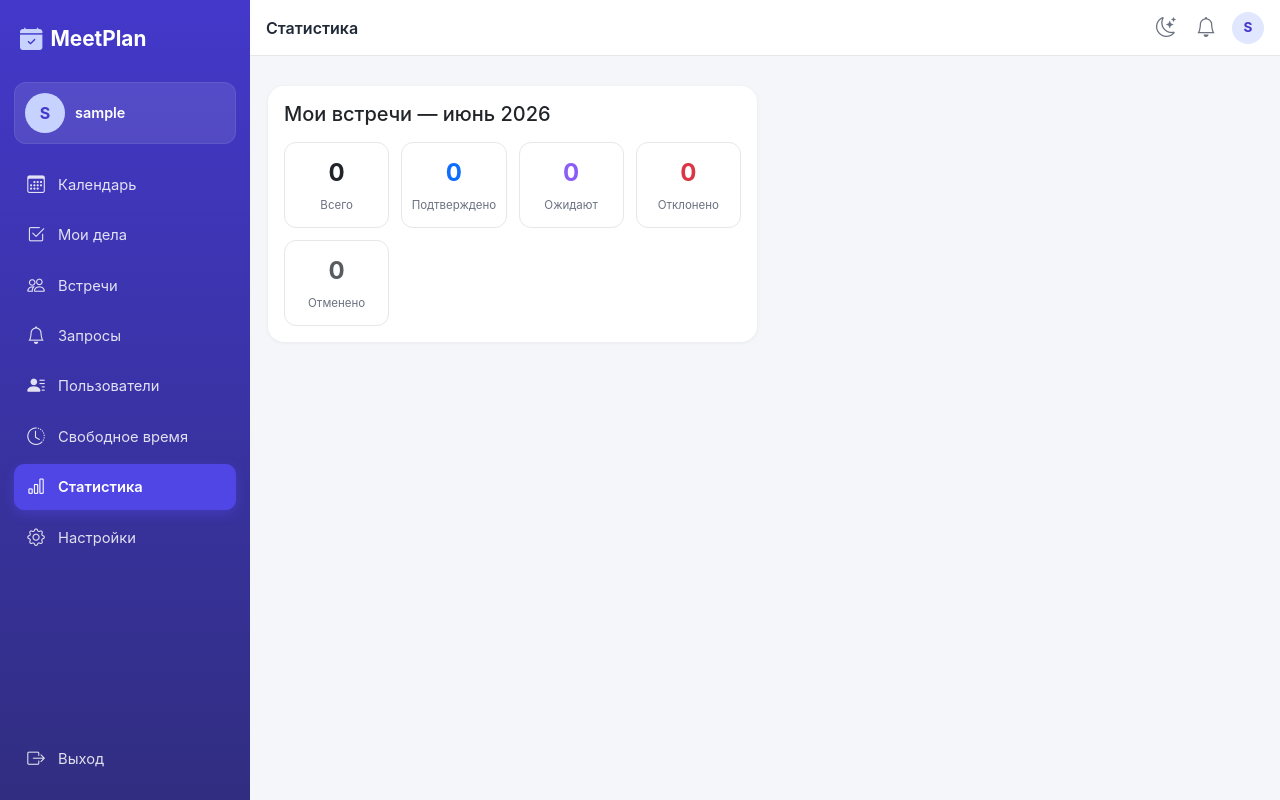
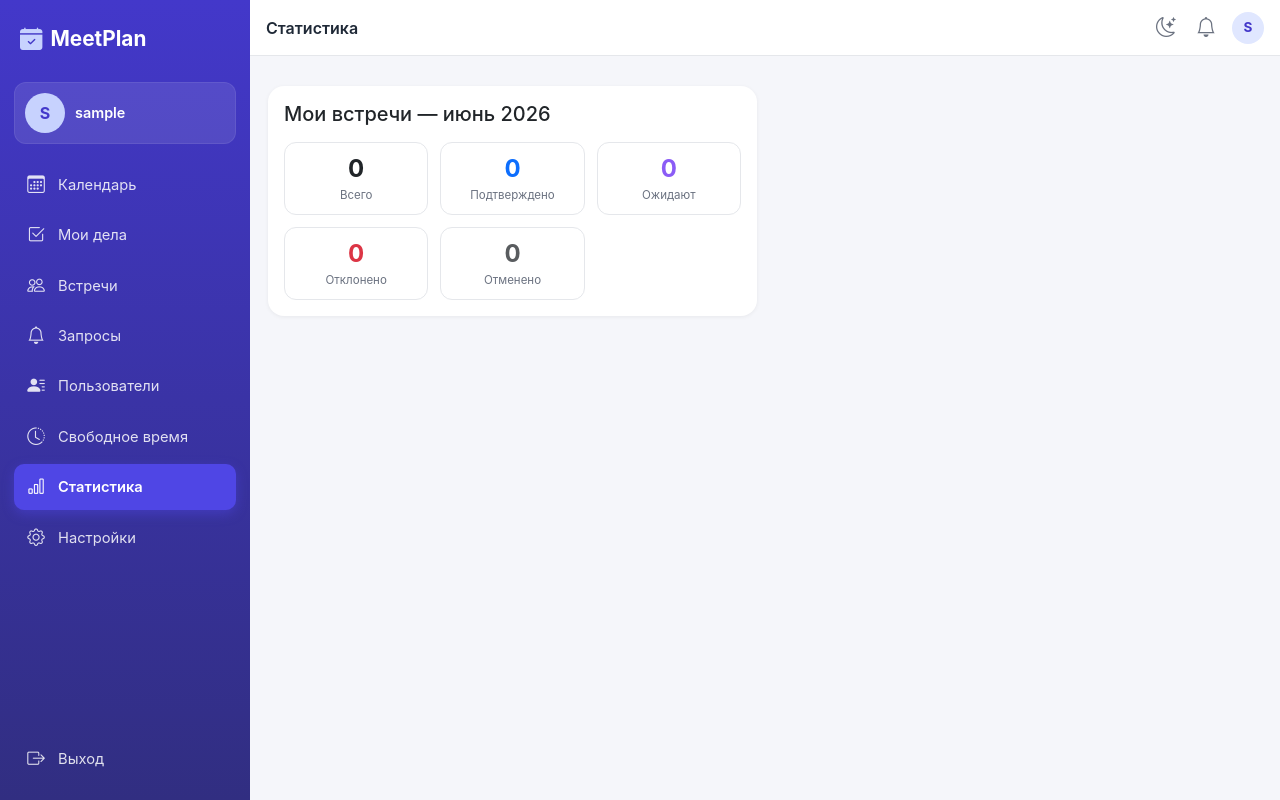
Before and after one commit to ipv4me/meetplan, a Flask app: page /stats in a window 1280 px wide. Run offline with Flask 3, Linux system fonts and the light colour scheme; the visitor is signed in with stand-in values (Sample User, id 1); data that the repository does not hold is empty; some libraries are stand-ins or nearby versions.

Commit message:
Fix statistics page layout on desktop.
Widen stat metric cells and use container queries so labels like «Подтверждено» no longer break awkwardly in side-by-side panels.

Co-authored-by: Cursor <cursoragent@cursor.com>

```diff
--- a/app/static/css/style.css
+++ b/app/static/css/style.css
@@ -420,10 +420,31 @@ img.avatar { object-fit: cover; }
 [data-bs-theme="dark"] .st-cancelled { background: #374151; color: #e5e7eb; }
 [data-bs-theme="dark"] .st-task { background: #14532d; color: #bbf7d0; }
 
-.stat-grid { display: grid; grid-template-columns: repeat(auto-fit, minmax(90px, 1fr)); gap: 12px; }
-.stat-item { text-align: center; padding: 12px 8px; border: 1px solid var(--border); border-radius: 12px; }
-.stat-num { display: block; font-size: 1.5rem; font-weight: 700; }
-.stat-label { font-size: .72rem; color: var(--muted); }
+.stat-panel { container-type: inline-size; }
+
+.stat-grid { display: grid; grid-template-columns: repeat(auto-fit, minmax(120px, 1fr)); gap: 12px; }
+.stat-grid-metrics { grid-template-columns: repeat(auto-fit, minmax(120px, 1fr)); }
+
+@container (min-width: 640px) {
+  .stat-panel .stat-grid-metrics { grid-template-columns: repeat(5, minmax(0, 1fr)); }
+}
+
+.stat-item {
+  text-align: center;
+  padding: 12px 10px;
+  border: 1px solid var(--border);
+  border-radius: 12px;
+  min-width: 0;
+}
+.stat-num { display: block; font-size: 1.5rem; font-weight: 700; line-height: 1.2; }
+.stat-label {
+  display: block;
+  margin-top: 4px;
+  font-size: .72rem;
+  color: var(--muted);
+  line-height: 1.25;
+  text-wrap: balance;
+}
 
 .free-slots { display: flex; flex-direction: column; gap: 8px; }
 .free-slot-item {
--- a/app/templates/stats.html
+++ b/app/templates/stats.html
@@ -3,11 +3,11 @@
 {% block topbar_title %}Статистика{% endblock %}
 {% block content %}
 <div class="row g-3">
-  <div class="col-md-6">
-    <div class="card content-card h-100">
+  <div class="col-12 col-lg-6">
+    <div class="card content-card stat-panel h-100">
       <div class="card-body">
         <h5 class="mb-3">Мои встречи — {{ month_label }}</h5>
-        <div class="stat-grid">
+        <div class="stat-grid stat-grid-metrics">
           <div class="stat-item"><span class="stat-num">{{ my_counts.total }}</span><span class="stat-label">Всего</span></div>
           <div class="stat-item"><span class="stat-num text-primary">{{ my_counts.confirmed }}</span><span class="stat-label">Подтверждено</span></div>
           <div class="stat-item"><span class="stat-num" style="color:#8b5cf6">{{ my_counts.pending }}</span><span class="stat-label">Ожидают</span></div>
@@ -18,12 +18,12 @@
     </div>
   </div>
   {% if org_counts %}
-  <div class="col-md-6">
-    <div class="card content-card h-100">
+  <div class="col-12 col-lg-6">
+    <div class="card content-card stat-panel h-100">
       <div class="card-body">
         <h5 class="mb-3">Организация — {{ month_label }}</h5>
-        <p class="text-muted small">Доступно администратору организации.</p>
-        <div class="stat-grid">
+        <p class="text-muted small mb-3">Доступно администратору организации.</p>
+        <div class="stat-grid stat-grid-metrics">
           <div class="stat-item"><span class="stat-num">{{ org_counts.total }}</span><span class="stat-label">Запросов</span></div>
           <div class="stat-item"><span class="stat-num text-primary">{{ org_counts.confirmed }}</span><span class="stat-label">Подтверждено</span></div>
           <div class="stat-item"><span class="stat-num" style="color:#8b5cf6">{{ org_counts.pending }}</span><span class="stat-label">Ожидают</span></div>
```
